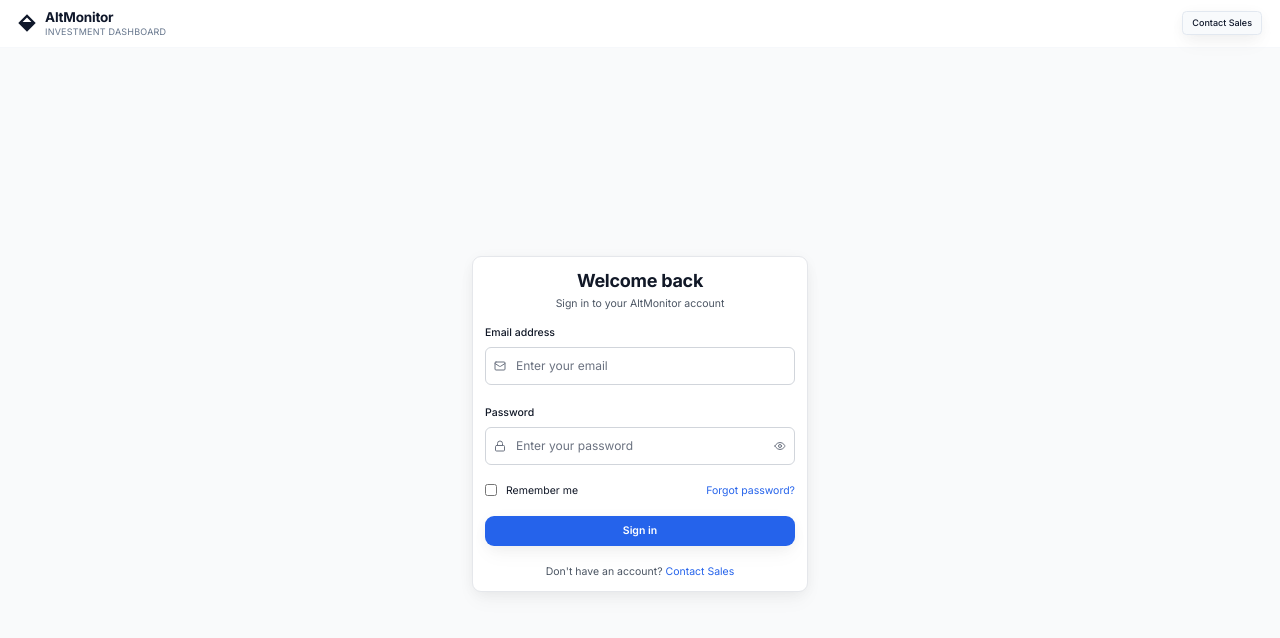
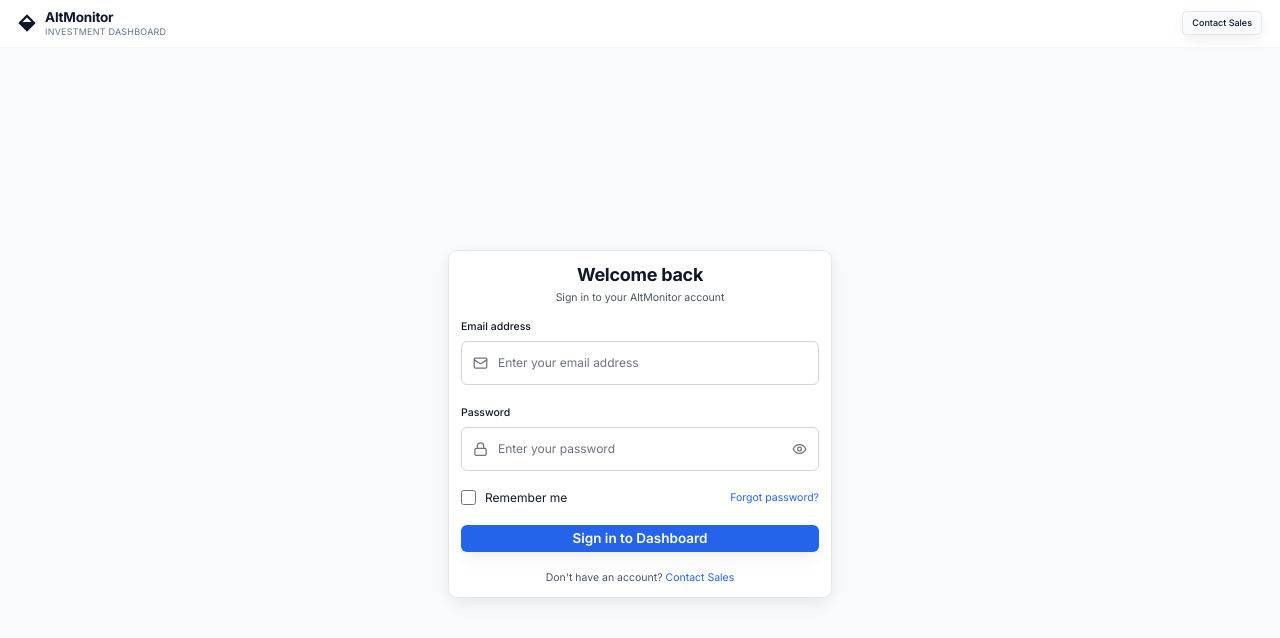
Before and after one commit to krishna142-tech/Altmonitor, a React (Vite) app: page /login in a window 1280 px wide. Shown: the top 638 px of the page. Built offline with nearby package versions, Linux system fonts and the light colour scheme.

Commit message:
ui enhancements

```diff
--- a/src/components/LoginPage.tsx
+++ b/src/components/LoginPage.tsx
@@ -22,9 +22,9 @@
 
   return (
     <div className="min-h-screen bg-background text-foreground flex flex-col">
-      {/* Consistent Header */}
+      {/* Desktop Header */}
       <motion.header
-        className="sticky top-0 z-50 flex items-center justify-between whitespace-nowrap border-b border-border/30 bg-background/95 backdrop-blur supports-[backdrop-filter]:bg-background/60 px-4 md:px-6 py-3"
+        className="sticky top-0 z-50 flex items-center justify-between whitespace-nowrap border-b border-border/30 bg-background/95 backdrop-blur supports-[backdrop-filter]:bg-background/60 px-6 py-3"
         initial={{ y: -100 }}
         animate={{ y: 0 }}
         transition={{ duration: 0.3 }}
@@ -62,15 +62,15 @@
         </div>
       </motion.header>
 
-      {/* Main Content */}
-      <div className="flex-1 bg-gray-50 flex items-center justify-center px-4 py-8">
+      {/* Desktop Main Content */}
+      <div className="flex-1 bg-gray-50 flex items-center justify-center px-8 py-12">
         <motion.div
-          className="w-full max-w-md"
+          className="w-full max-w-lg"
           initial={{ opacity: 0, y: 20 }}
           animate={{ opacity: 1, y: 0 }}
           transition={{ duration: 0.5 }}
         >
-          <Card className="bg-white shadow-sm border border-gray-200">
+          <Card className="bg-white shadow-lg border border-gray-200">
             <CardHeader className="space-y-1 text-center">
               <CardTitle className="text-2xl font-bold text-gray-900">
                 Welcome back
@@ -87,15 +87,15 @@
                     Email address
                   </label>
                   <div className="relative">
-                    <Mail className="absolute left-3 top-1/2 transform -translate-y-1/2 text-gray-500 w-4 h-4" />
+                    <Mail className="absolute left-4 top-1/2 transform -translate-y-1/2 text-gray-500 w-5 h-5" />
                     <input
                       id="email"
                       type="email"
-                      placeholder="Enter your email"
+                      placeholder="Enter your email address"
                       value={email}
                       onChange={(e) => setEmail(e.target.value)}
                       required
-                      className="w-full pl-10 pr-4 py-3 bg-white border border-gray-300 rounded-lg text-gray-900 placeholder:text-gray-500 focus:outline-none focus:ring-2 focus:ring-blue-500 focus:border-blue-500 transition-all duration-200"
+                      className="w-full pl-12 pr-4 py-4 bg-white border border-gray-300 rounded-lg text-gray-900 placeholder:text-gray-500 focus:outline-none focus:ring-2 focus:ring-blue-500 focus:border-blue-500 transition-all duration-200 text-base"
                     />
                   </div>
                 </div>
@@ -106,7 +106,7 @@
                     Password
                   </label>
                   <div className="relative">
-                    <Lock className="absolute left-3 top-1/2 transform -translate-y-1/2 text-gray-500 w-4 h-4" />
+                    <Lock className="absolute left-4 top-1/2 transform -translate-y-1/2 text-gray-500 w-5 h-5" />
                     <input
                       id="password"
                       type={showPassword ? 'text' : 'password'}
@@ -114,14 +114,14 @@
                       value={password}
                       onChange={(e) => setPassword(e.target.value)}
                       required
-                      className="w-full pl-10 pr-12 py-3 bg-white border border-gray-300 rounded-lg text-gray-900 placeholder:text-gray-500 focus:outline-none focus:ring-2 focus:ring-blue-500 focus:border-blue-500 transition-all duration-200"
+                      className="w-full pl-12 pr-14 py-4 bg-white border border-gray-300 rounded-lg text-gray-900 placeholder:text-gray-500 focus:outline-none focus:ring-2 focus:ring-blue-500 focus:border-blue-500 transition-all duration-200 text-base"
                     />
                     <button
                       type="button"
                       onClick={() => setShowPassword(!showPassword)}
-                      className="absolute right-3 top-1/2 transform -translate-y-1/2 text-gray-500 hover:text-gray-900 transition-colors duration-200"
+                      className="absolute right-4 top-1/2 transform -translate-y-1/2 text-gray-500 hover:text-gray-900 transition-colors duration-200"
                     >
-                      {showPassword ? <EyeOff className="w-4 h-4" /> : <Eye className="w-4 h-4" />}
+                      {showPassword ? <EyeOff className="w-5 h-5" /> : <Eye className="w-5 h-5" />}
                     </button>
                   </div>
                 </div>
@@ -133,9 +133,9 @@
                       type="checkbox"
                       checked={rememberMe}
                       onChange={(e) => setRememberMe(e.target.checked)}
-                      className="w-4 h-4 rounded border-gray-300 bg-white text-blue-600 focus:ring-blue-500 focus:ring-offset-0"
+                      className="w-5 h-5 rounded border-gray-300 bg-white text-blue-600 focus:ring-blue-500 focus:ring-offset-0"
                     />
-                    <span className="text-sm text-gray-900">Remember me</span>
+                    <span className="text-base text-gray-900">Remember me</span>
                   </label>
                   <Link
                     to="/forgot-password"
@@ -148,10 +148,9 @@
                 {/* Submit Button */}
                 <Button
                   type="submit"
-                  className="w-full bg-blue-600 hover:bg-blue-700 text-white font-semibold py-3"
-                  size="lg"
+                  className="w-full bg-blue-600 hover:bg-blue-700 text-white font-semibold py-4 text-lg rounded-lg shadow-sm"
                 >
-                  Sign in
+                  Sign in to Dashboard
                 </Button>
               </form>
 
```
Also changed, not shown: src/components/MainPage.tsx (line endings or trailing spaces).
